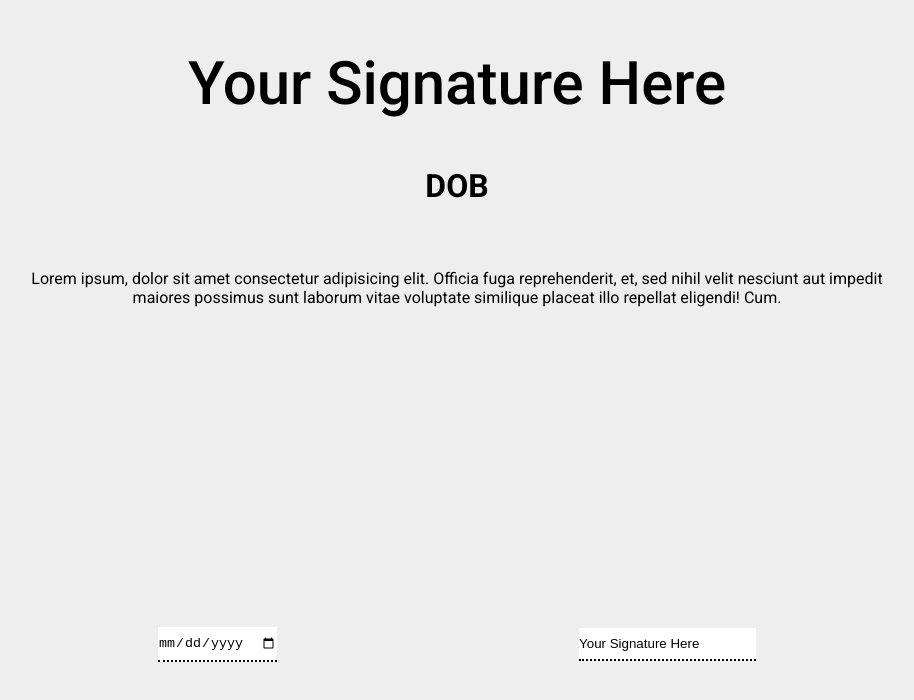
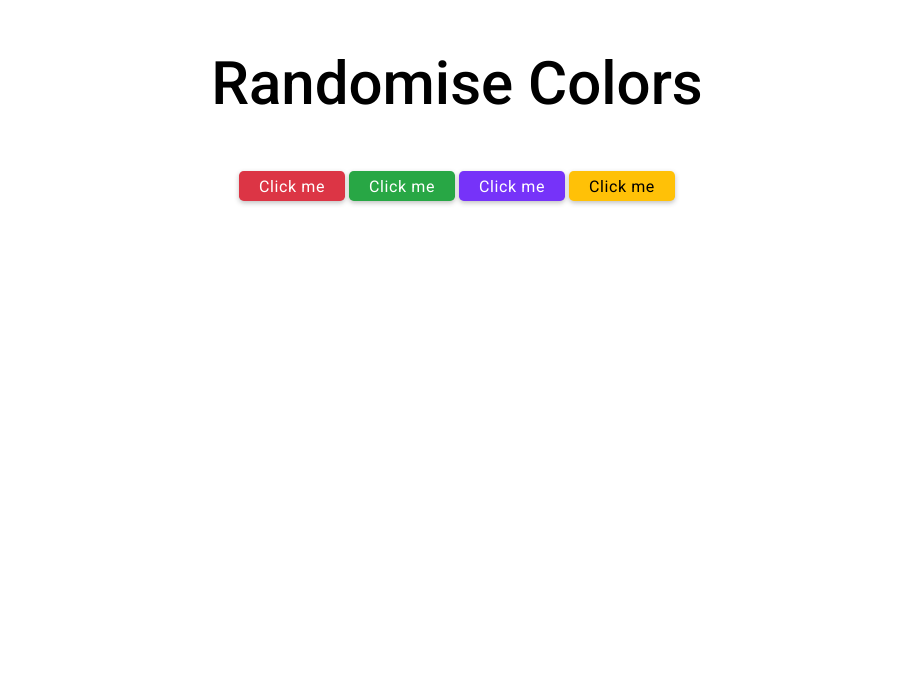
Before and after one commit to rbalendra/React-Hooks, a React (Vite) app: page / in a window 1280 px wide. Shown: the top 700 px of the page, without its empty margins (183-1097 px from the left). Built offline with nearby package versions, Linux system fonts and the light colour scheme.

Commit message:
randomise colors - event handlers

```diff
--- a/src/App.jsx
+++ b/src/App.jsx
@@ -1,8 +1,14 @@
 import './App.css';
 import EsignatureApp from './Projects/01-e-signature-app/EsignatureApp';
+import RandomiseColors from './Projects/02-randomisecolors/RandomiseColors';
 
 function App() {
-	return <EsignatureApp />;
+	return (
+		<div className='App'>
+			{/* <EsignatureApp />; */}
+			<RandomiseColors />
+		</div>
+	);
 }
 
 export default App;
--- a/src/Projects/01-e-signature-app/components/Title.jsx
+++ b/src/Projects/01-e-signature-app/components/Title.jsx
@@ -2,7 +2,7 @@
 
 const Title = ({ classes, text }) => {
 	return (
-		<h1 className={!classes ? 'title text-center' : classes}>
+		<h1 className={!classes ? 'title' : classes && 'title text-center'}>
 			{!text ? 'Title' : text}
 		</h1>
 	);
--- /dev/null
+++ b/src/Projects/02-randomisecolors/RandomiseColors.jsx
@@ -0,0 +1,46 @@
+import React from 'react';
+import Title from '../01-e-signature-app/components/Title';
+
+const RandomiseColors = () => {
+	const handleClick = (e) => {
+		e.target.style.background = getRandomColor();
+	};
+
+	const handleSecClick = (e) => {
+		// console.log(e.target);
+		// console.log(getRandomColor());
+		let body = document.querySelector('body');
+		body.style.background = getRandomColor();
+		// e.target.style.backgroundColor = getRandomColor();
+	};
+
+	const getRandomColor = () => {
+		//here we are creating random color values
+		const letters = '0123456789ABCDEF';
+		let colors = '#';
+		for (let i = 0; i < 6; i++) {
+			colors += letters[Math.floor(Math.random() * 16)];
+		}
+		return colors;
+	};
+
+	return (
+		<div className='container m-auto text-center'>
+			<Title text={'Randomise Colors'} classes={'mb-4'} />
+			<button className='btn btn-danger' onClick={(e) => handleClick(e)}>
+				Click me
+			</button>
+			<button className='btn btn-success' onClick={handleSecClick}>
+				Click me
+			</button>
+			<button className='btn btn-primary' onClick={handleSecClick}>
+				Click me
+			</button>
+			<button className='btn btn-warning' onClick={handleSecClick}>
+				Click me
+			</button>
+		</div>
+	);
+};
+
+export default RandomiseColors;
```
